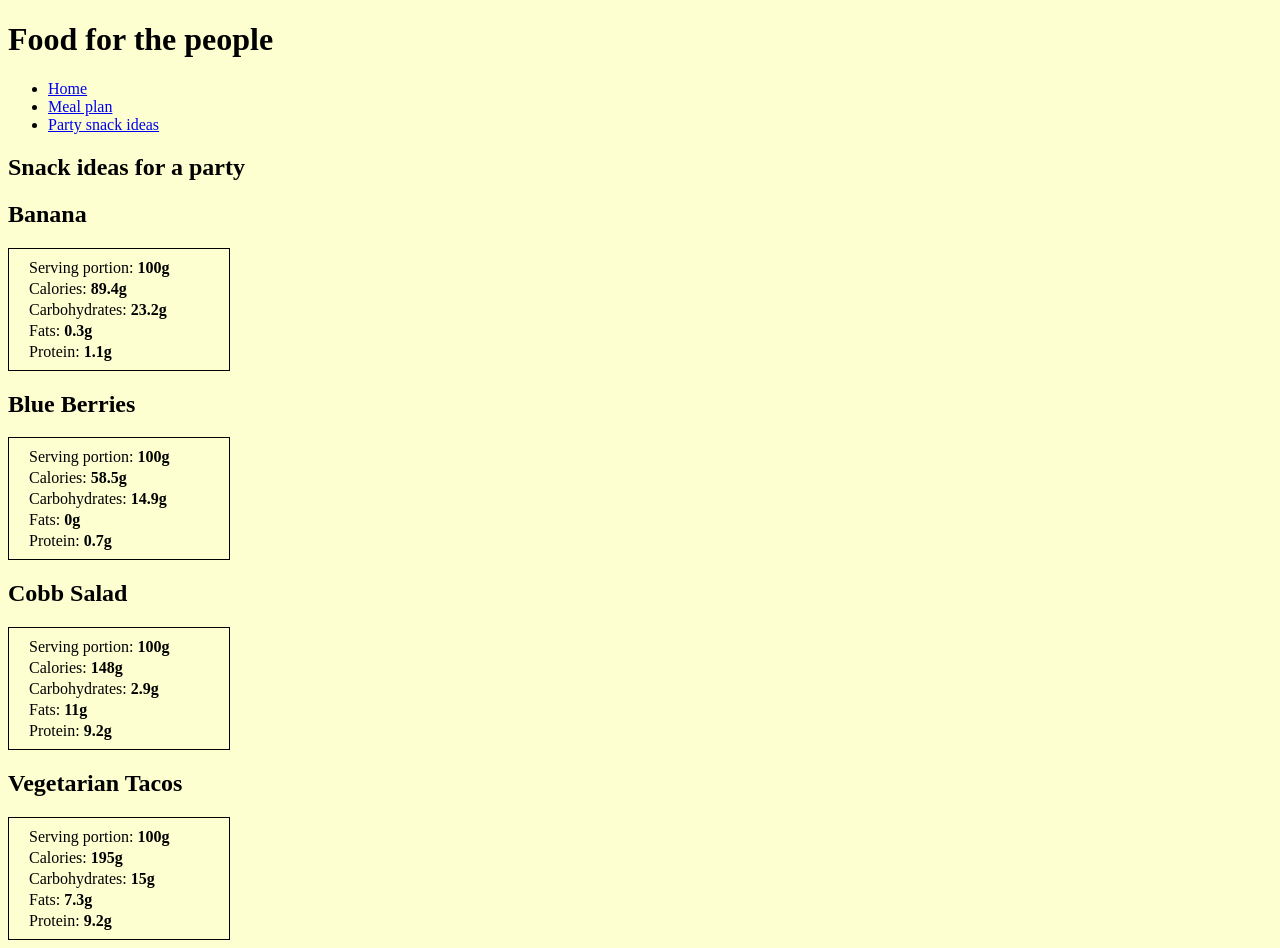
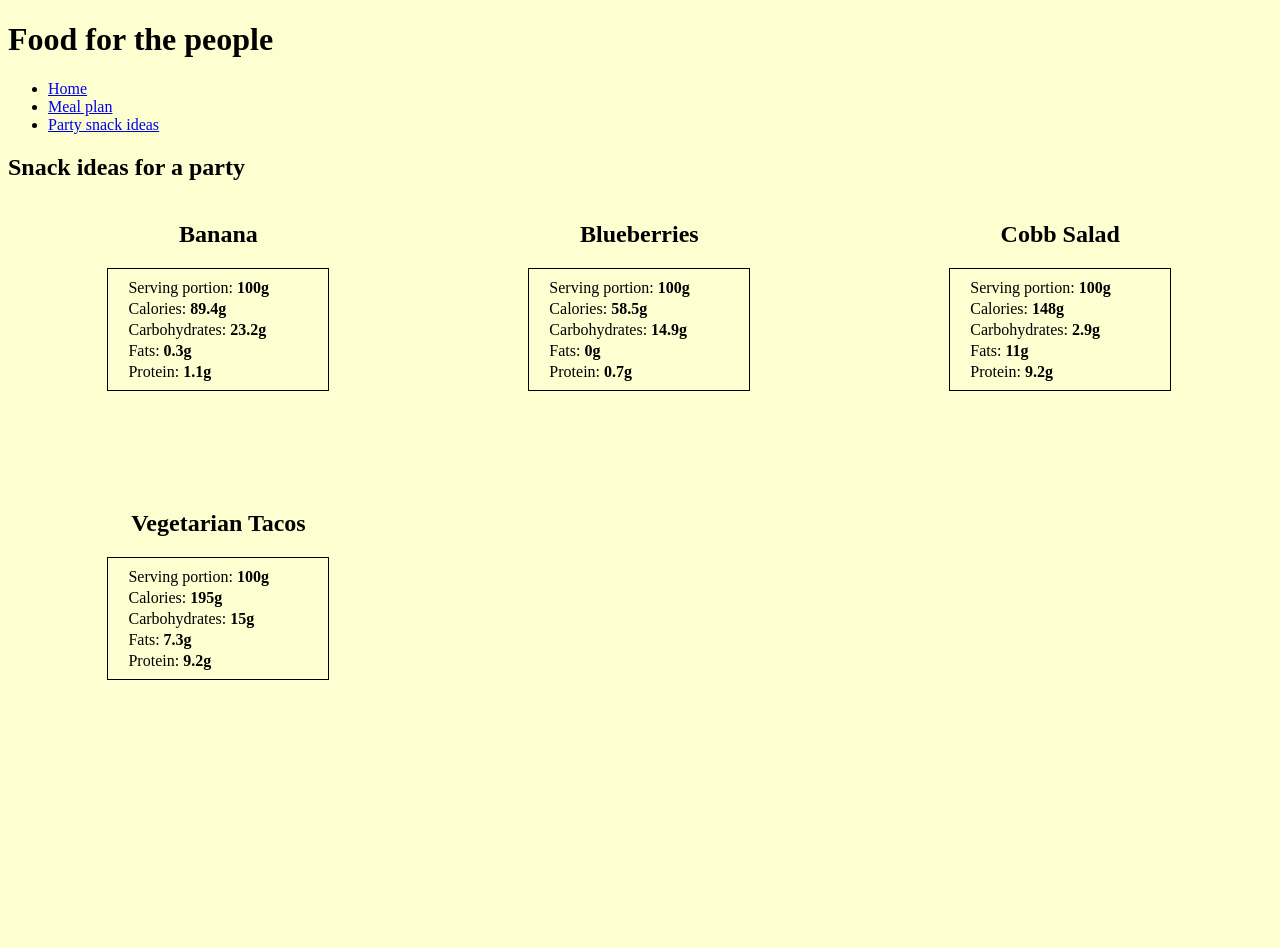
Before and after one commit to ArminasStrolys/react-tietoevry, a React (Create React App) app: page /party-ideas in a window 1280 px wide. After the commit the page ends 800 px from the top, so only its background shows below. Built offline with nearby package versions, Linux system fonts and the light colour scheme.

Commit message:
Styling cards

```diff
--- a/src/components/dish/dish.jsx
+++ b/src/components/dish/dish.jsx
@@ -2,7 +2,7 @@ import React from "react";
 
 const Dish = (props) => {
   return (
-    <div>
+    <div className="food-card">
       <h2 className="capitalize">{props.title}</h2>
       <div className="info-card">
       <p>Serving portion: <b>{props.serving}g</b></p>
--- a/src/components/monthlyPlan/MonthlyPlan.jsx
+++ b/src/components/monthlyPlan/MonthlyPlan.jsx
@@ -2,6 +2,6 @@ import React from 'react'
 
 export default function MonthlyPlan() {
   return (
-    <div>Monthly meal plan here </div>
+    <div>Generate a meal plan for 1 week</div>
   )
 }
--- a/src/data/data.json
+++ b/src/data/data.json
@@ -16,7 +16,7 @@
   },
   {
     "id": 2,
-    "title": "blue berries",
+    "title": "blueberries",
     "servingSize": 100,
     "nutrition": {
       "calories": 58.5,
--- a/src/style/_dish.scss
+++ b/src/style/_dish.scss
@@ -1,5 +1,10 @@
+.food-card {
+  width: 33.3%;
+  display: inline-block;
+  // margin: 100px auto;
   .capitalize {
     text-transform: capitalize;
+    text-align: center;
   }
   .info-card {
     // display: none;
@@ -7,4 +12,6 @@
     width: 200px;
     padding-left: 20px;
     line-height: 5px;
+    margin: auto auto 100px auto;
   }
+}
```
Lines whose indentation alone changed are shown as unchanged.
